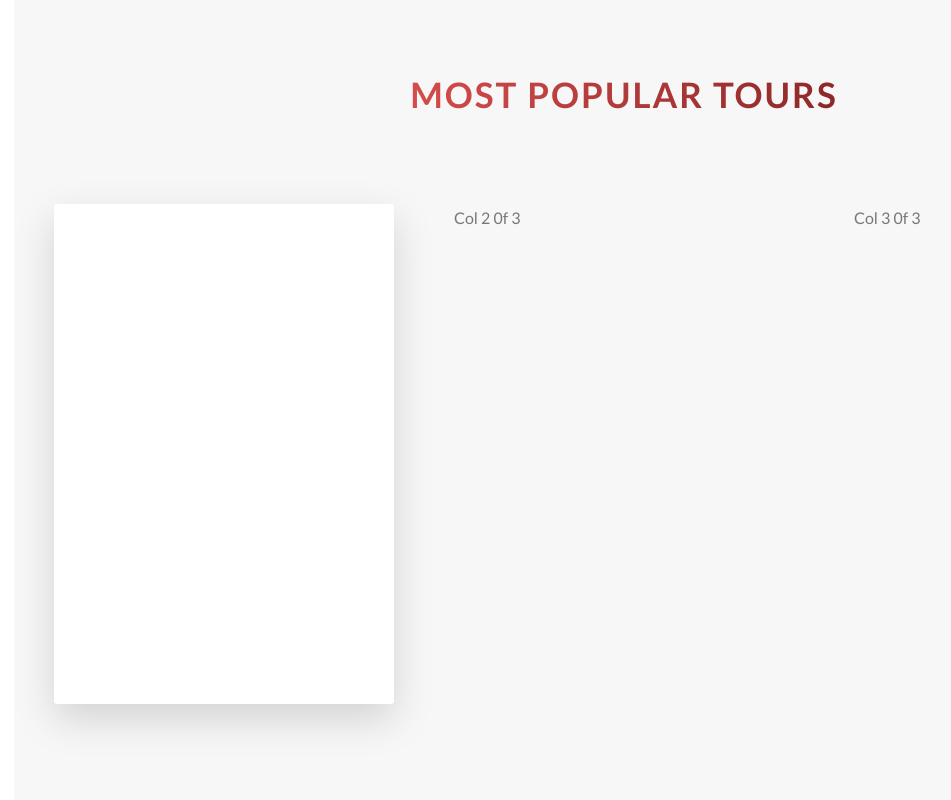
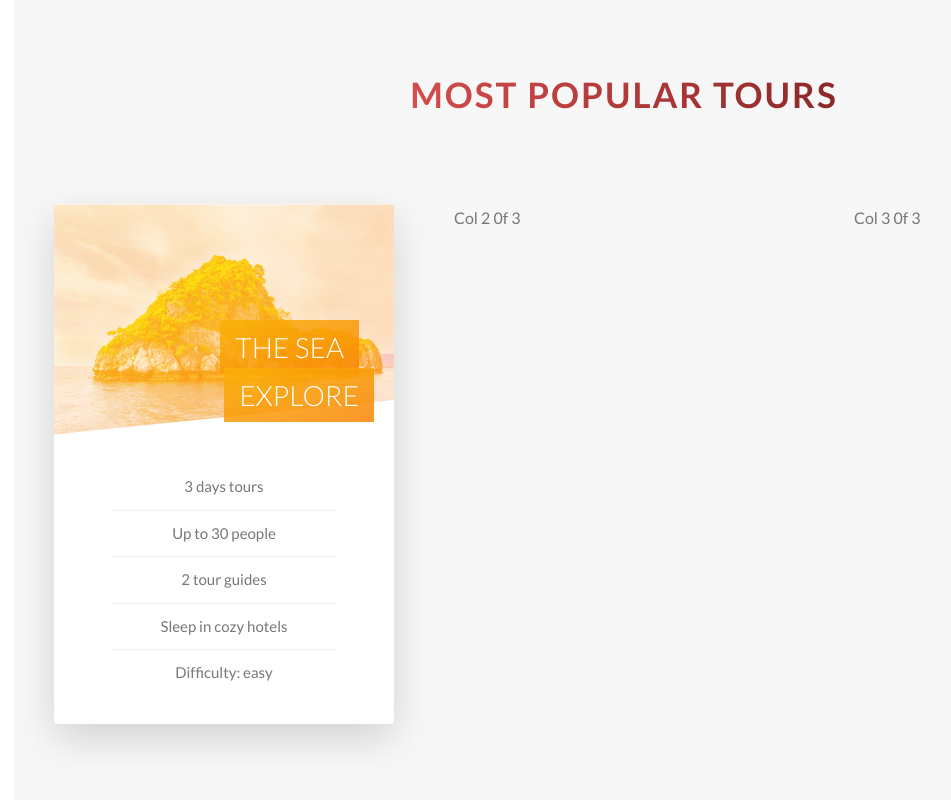
Before and after one commit to aktarulrahul/travel-sequel-landing-page, a website: page index.html in a window 1280 px wide. Shown: the part 2369-3169 px from the top of the page, without its empty margins (16-967 px from the left). Drawn offline with Linux system fonts and the light colour scheme.

Commit message:
tour card front side styling done

```diff
--- a/index.html
+++ b/index.html
@@ -163,8 +163,20 @@
             <div class="card">
               <div class="card__side card__side--front">
                 <div class="card__picture card__picture--1">&nbsp;</div>
-                <div class="card__heading">Heading</div>
-                <div class="card__details">Details</div>
+                <h4 class="card__heading">
+                  <span class="card__heading-span card__heading-span--1"
+                    >The Sea Explore</span
+                  >
+                </h4>
+                <div class="card__details">
+                  <ul>
+                    <li>3 days tours</li>
+                    <li>Up to 30 people</li>
+                    <li>2 tour guides</li>
+                    <li>Sleep in cozy hotels</li>
+                    <li>Difficulty: easy</li>
+                  </ul>
+                </div>
               </div>
               <div class="card__side card__side--back card__side--back-1">
                 BACK
--- a/sass/abstracts/_variables.scss
+++ b/sass/abstracts/_variables.scss
@@ -13,13 +13,14 @@ $color-primary-dark: #8d2828;
 $color-primary: #bb3b3b;
 $color-primary-light: #d54c4c;
 
-$color-secondary-light: #ecefa4;
-$color-secondary-dark: #d9dd6b;
+$color-secondary-light: #f9b208;
+$color-secondary-dark: #f98404;
 
 $color-tertiary-light: #29bb89;
 $color-tertiary-dark: #1e6f5c;
 
 $color-grey-light-1: #f7f7f7;
+$color-grey-light-2: #eee;
 $color-grey-dark: #777;
 $color-white: #fff;
 $color-black: #000;
--- a/sass/components/_card.scss
+++ b/sass/components/_card.scss
@@ -3,12 +3,10 @@
   perspective: 150rem;
   -moz-perspective: 150rem;
   position: relative;
-  height: 50rem;
+  height: 52rem;
 
   &__side {
-    color: white;
-    font-size: 2rem;
-    height: 50rem;
+    height: 52rem;
     transition: all 0.8s ease;
     position: absolute;
     top: 0;
@@ -16,6 +14,7 @@
     width: 100%;
     backface-visibility: hidden; //no longer be able to see that back part
     border-radius: 3px;
+    overflow: hidden;
     box-shadow: 0 1.5rem 4rem rgba($color-black, 0.15);
 
     &--front {
@@ -43,4 +42,69 @@
     // in CSS, we can actually define that perspective on the parent element of the one where the transform where the rotation occurs.
   }
   // Front Side Styling
+  &__picture {
+    background-size: cover;
+    height: 23rem;
+    background-blend-mode: screen;
+    -webkit-clip-path: polygon(0 0, 100% 0, 100% 85%, 0 100%);
+    clip-path: polygon(0 0, 100% 0, 100% 85%, 0 100%);
+
+    &--1 {
+      background-image: linear-gradient(
+          to right bottom,
+          $color-secondary-light,
+          $color-secondary-dark
+        ),
+        url(../images/tours/sea.jpg);
+    }
+    &--2 {
+      background-image: url(../images/tours/forest.jpg);
+    }
+    &--3 {
+      background-image: url(../images/tours/snow.jpg);
+    }
+  }
+
+  &__heading {
+    font-size: 2.8rem;
+    font-weight: 300;
+    text-transform: uppercase;
+    text-align: right;
+    color: $color-white;
+    position: absolute;
+    top: 12rem;
+    right: 2rem;
+    width: 75%;
+  }
+
+  &__heading-span {
+    padding: 1rem 1.5rem;
+    -webkit-box-decoration-break: clone;
+    box-decoration-break: clone;
+    &--1 {
+      background-image: linear-gradient(
+        to right bottom,
+        rgba($color-secondary-light, 0.85),
+        rgba($color-secondary-dark, 0.85)
+      );
+    }
+  }
+  &__details {
+    padding: 3rem;
+    ul {
+      list-style: none;
+      width: 80%;
+      margin: 0 auto;
+
+      li {
+        text-align: center;
+        font-size: 1.5rem;
+        padding: 1rem;
+
+        &:not(:last-child) {
+          border-bottom: 1px solid $color-grey-light-2;
+        }
+      }
+    }
+  }
 }
--- a/sass/layout/_header.scss
+++ b/sass/layout/_header.scss
@@ -8,6 +8,7 @@
     url(../images/img-2.jpg);
   background-size: cover;
   background-position: top; /*Fixed the image top*/
+  -webkit-clip-path: polygon(0 0, 100% 0, 100% 75vh, 0 100%);
   clip-path: polygon(0 0, 100% 0, 100% 75vh, 0 100%);
   position: relative; /* To positon the logo with ref with header */
 
```
Also changed, not shown: css/style.css.
